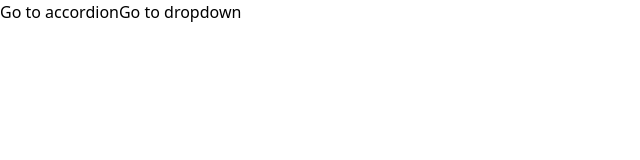
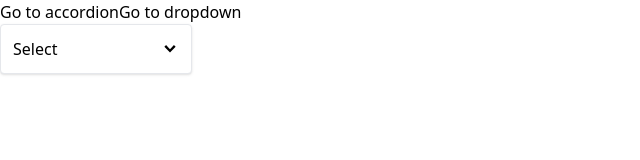
Before and after one commit to uzaircode/comps, a React (Create React App) app: page /dropdown in a window 1280 px wide. Shown: the top 160 px of the page, without its empty margins (0-640 px from the left). Built offline with nearby package versions, Linux system fonts and the light colour scheme.

Commit message:
A Route Component

```diff
--- a/src/App.js
+++ b/src/App.js
@@ -1,10 +1,21 @@
 import Link from './components/Link';
+import Route from './components/Route';
+import AccordionPage from './pages/AccordionPage';
+import DropdownPage from './pages/DropdownPage';
 
 function App() {
   return (
     <div>
       <Link to="/accordion">Go to accordion</Link>
       <Link to="/dropdown">Go to dropdown</Link>
+      <div>
+        <Route path="/accordion">
+          <AccordionPage />
+        </Route>
+        <Route path="/dropdown">
+          <DropdownPage />
+        </Route>
+      </div>
     </div>
   );
 }
--- /dev/null
+++ b/src/components/Route.js
@@ -0,0 +1,14 @@
+import { useContext } from 'react';
+import NavigationContext from '../context/navigation';
+
+function Route({ path, children }) {
+  const { currentPath } = useContext(NavigationContext);
+
+  if (path === currentPath) {
+    return children;
+  }
+
+  return null;
+}
+
+export default Route;
--- a/src/pages/DropdownPage.js
+++ b/src/pages/DropdownPage.js
@@ -1,5 +1,5 @@
 import { useState } from 'react';
-import Dropdown from './components/Dropdown';
+import Dropdown from '../components/Dropdown';
 
 function DropdownPage() {
   const [selection, setSelection] = useState(null);
```
